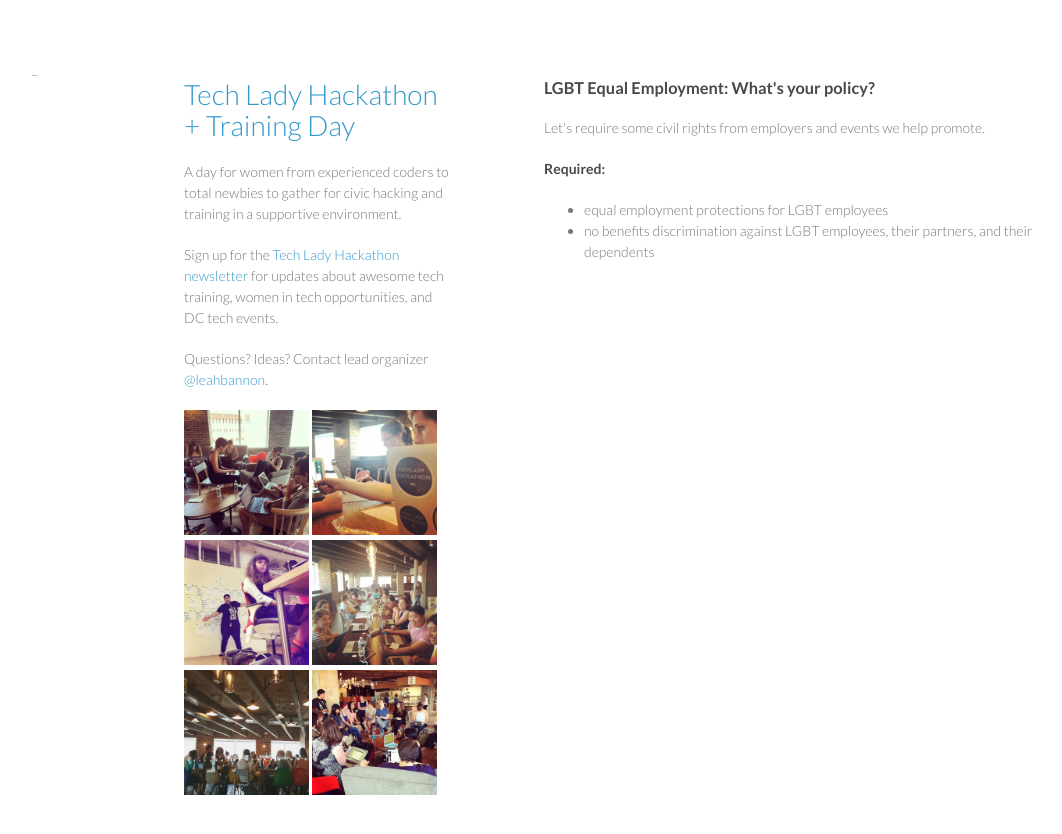
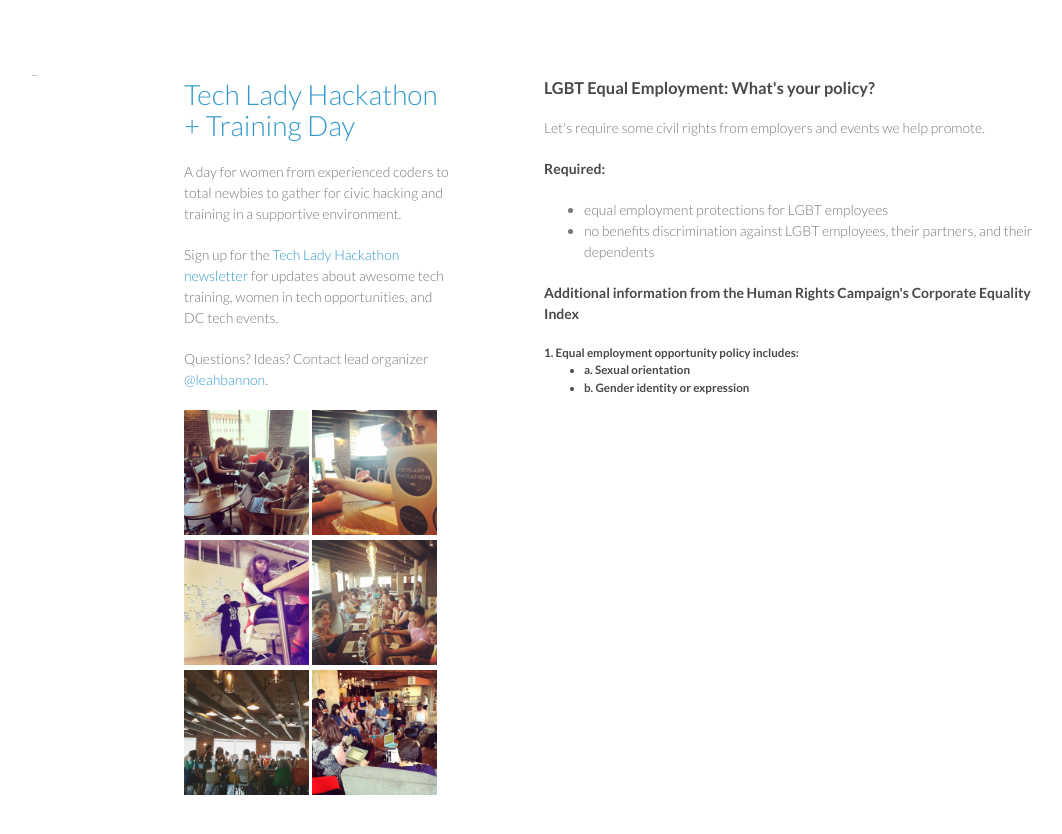
Before and after one commit to leahbannon/techladyhackathon, a Jekyll site: the page built from lgbteeo.html, in a window 1280 px wide. Shown: the top 834 px of the page, without its empty margins (26-1088 px from the left). Built offline with Jekyll 4.4.1, drawn with Linux system fonts in a browser that asks for light colours.

Commit message:
Update lgbteeo.html

```diff
--- a/lgbteeo.html
+++ b/lgbteeo.html
@@ -12,3 +12,10 @@
   <li>equal employment protections for LGBT employees</li>
   <li>no benefits discrimination against LGBT employees, their partners, and their dependents</li>
 </ul>
+
+<h4>Additional information from the Human Rights Campaign's Corporate Equality Index</h4>
+<h5>1. Equal employment opportunity policy includes:
+<ul>
+  <li>a. Sexual orientation</li>
+  <li>b. Gender identity or expression</li>
+</ul>
```
